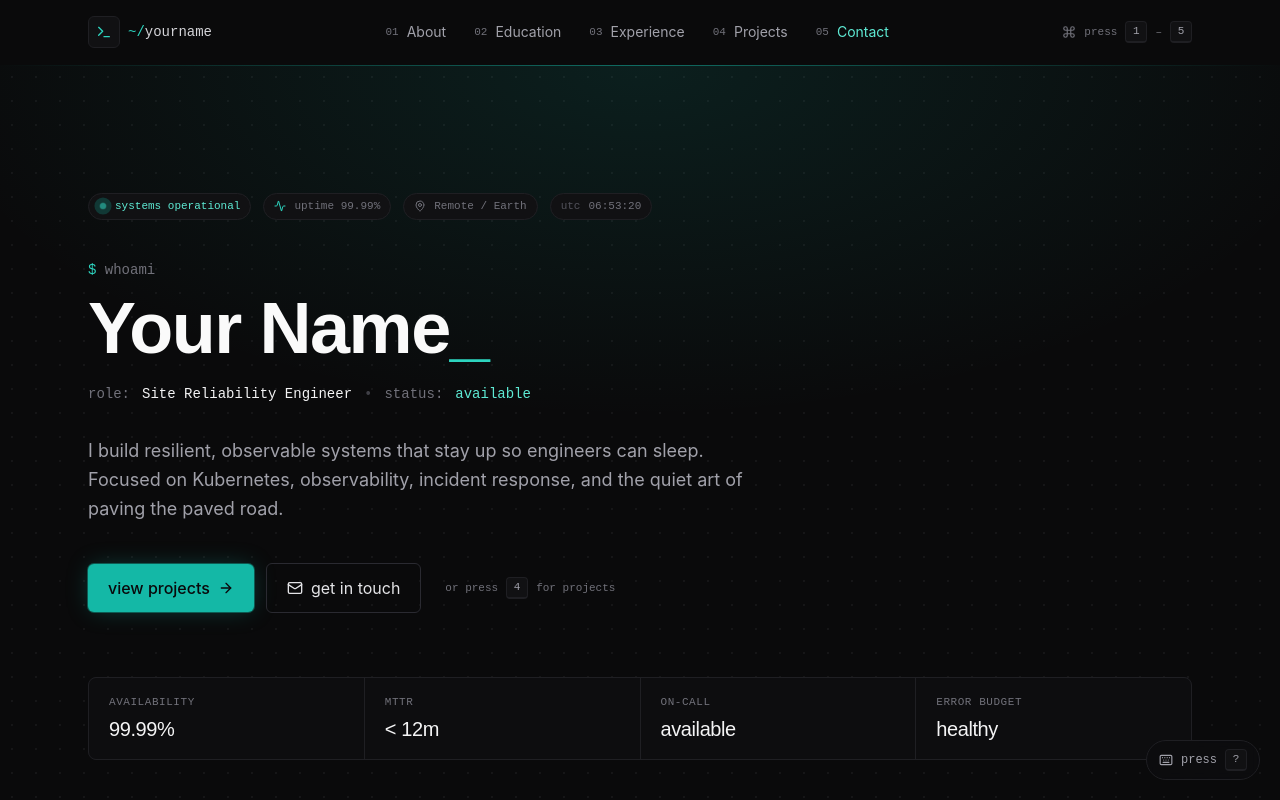
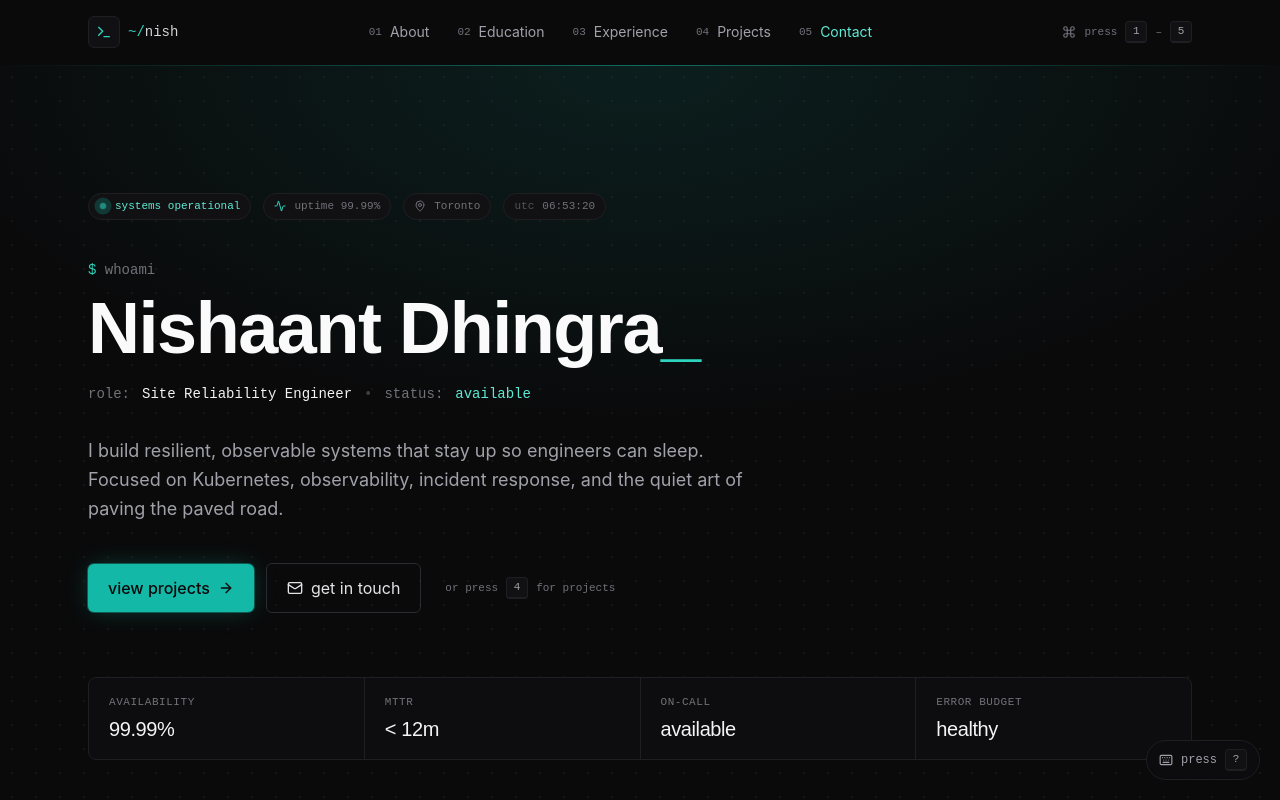
Before and after one commit to dhingranishaant/portfolio-react, a React (Create React App) app in the folder sre-portfolio/: page / in a window 1280 px wide. Shown: the top 800 px of the page. Built offline with nearby package versions, Linux system fonts and the light colour scheme.

Commit message:
basic-details-1

```diff
--- a/sre-portfolio/src/data/mock.js
+++ b/sre-portfolio/src/data/mock.js
@@ -1,18 +1,18 @@
 // Placeholder content for the SRE portfolio. Edit freely.
 
 export const profile = {
-    name: "Your Name",
-    handle: "yourname",
+    name: "Nishaant Dhingra",
+    handle: "nish",
     role: "Site Reliability Engineer",
-    location: "Remote / Earth",
+    location: "Toronto",
     email: "hello@yourname.dev",
     shortBio:
         "I build resilient, observable systems that stay up so engineers can sleep. Focused on Kubernetes, observability, incident response, and the quiet art of paving the paved road.",
     longBio:
         "Site Reliability Engineer with a bias toward automation, blameless postmortems, and meaningful SLOs. I enjoy taming distributed systems, shrinking error budgets responsibly, and turning 3am pages into Tuesday morning runbooks.",
     socials: {
-        github: "https://github.com/yourname",
-        linkedin: "https://linkedin.com/in/yourname",
+        github: "https://github.com/dhingranishaant",
+        linkedin: "https://www.linkedin.com/in/nishaant-dhingra/",
         twitter: "https://twitter.com/yourname",
         resume: "#",
     },
```
